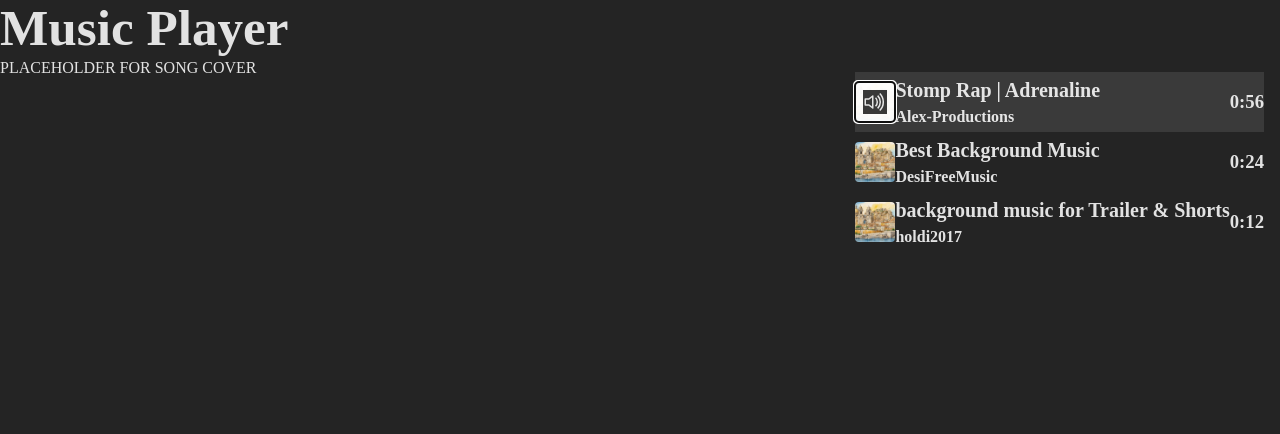
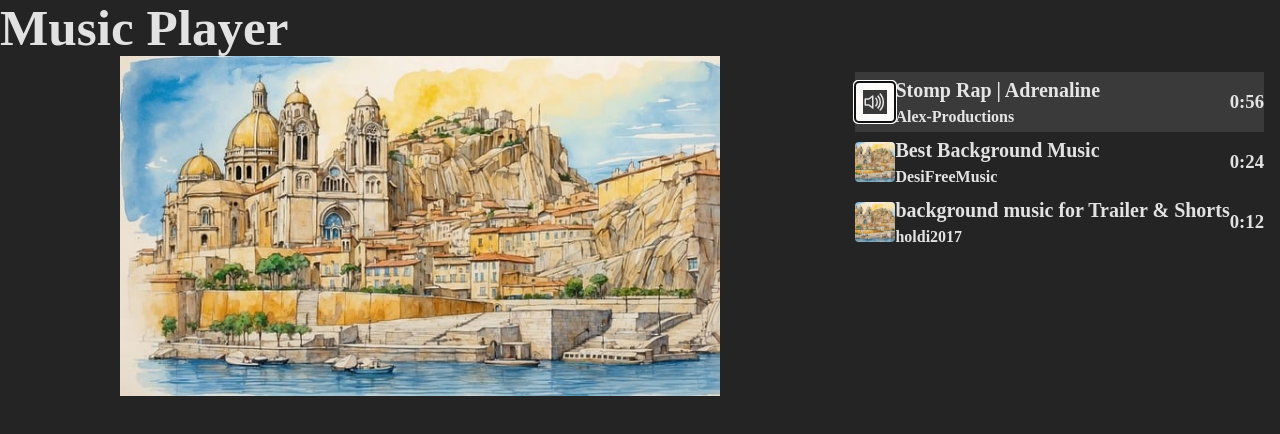
Before and after one commit to KarolisGaiv/music-player, a React (Vite) app: page / in a window 1280 px wide. Both pictures are taken after a click on the button 875 px from the left and 102 px from the top of the page. Shown: the top 434 px of the page. Built offline with nearby package versions, Linux system fonts and the light colour scheme.

Commit message:
feat: add song cover component

```diff
--- a/src/App.tsx
+++ b/src/App.tsx
@@ -1,5 +1,6 @@
-import { usePlaylist } from './hooks/usePlaylist'
-import { SongList } from './components/SongList/SongList'
+import { usePlaylist } from '@/hooks/usePlaylist'
+import { SongList } from '@/components/SongList/SongList'
+import { SongCover } from '@/components/SongCover/SongCover'
 import '@/index.css'
 
 function App() {
@@ -19,8 +20,8 @@ function App() {
         <h1>Music Player</h1>
       </header>
       <main>
-        <section>
-          <figure>PLACEHOLDER FOR SONG COVER</figure>
+        <section className="cover-image-wrapper">
+          <SongCover />
         </section>
         <aside>
           <SongList />
--- /dev/null
+++ b/src/components/SongCover/SongCover.tsx
@@ -0,0 +1,18 @@
+import { useMusicPlayerStore } from '@/store'
+import '@/components/SongCover/style.css'
+
+export function SongCover() {
+  const { trackList, currentTrackIndex } = useMusicPlayerStore()
+
+  if (currentTrackIndex === null) {
+    return <figure>Currently no song is playing</figure>
+  }
+
+  const currentTrack = trackList[currentTrackIndex]
+
+  return (
+    <figure>
+      <img src={currentTrack.cover} alt="{currentTrack.title}" />
+    </figure>
+  )
+}
--- /dev/null
+++ b/src/components/SongCover/style.css
@@ -0,0 +1,9 @@
+figure {
+  min-width: 400px;
+  max-width: 600px;
+}
+
+figure img {
+  width: 100%;
+  height: auto;
+}
--- a/src/index.css
+++ b/src/index.css
@@ -70,6 +70,10 @@ main {
   justify-content: space-between;
 }
 
+.cover-image-wrapper {
+  margin: auto;
+}
+
 @media (prefers-color-scheme: light) {
   :root {
     color: #213547;
```
